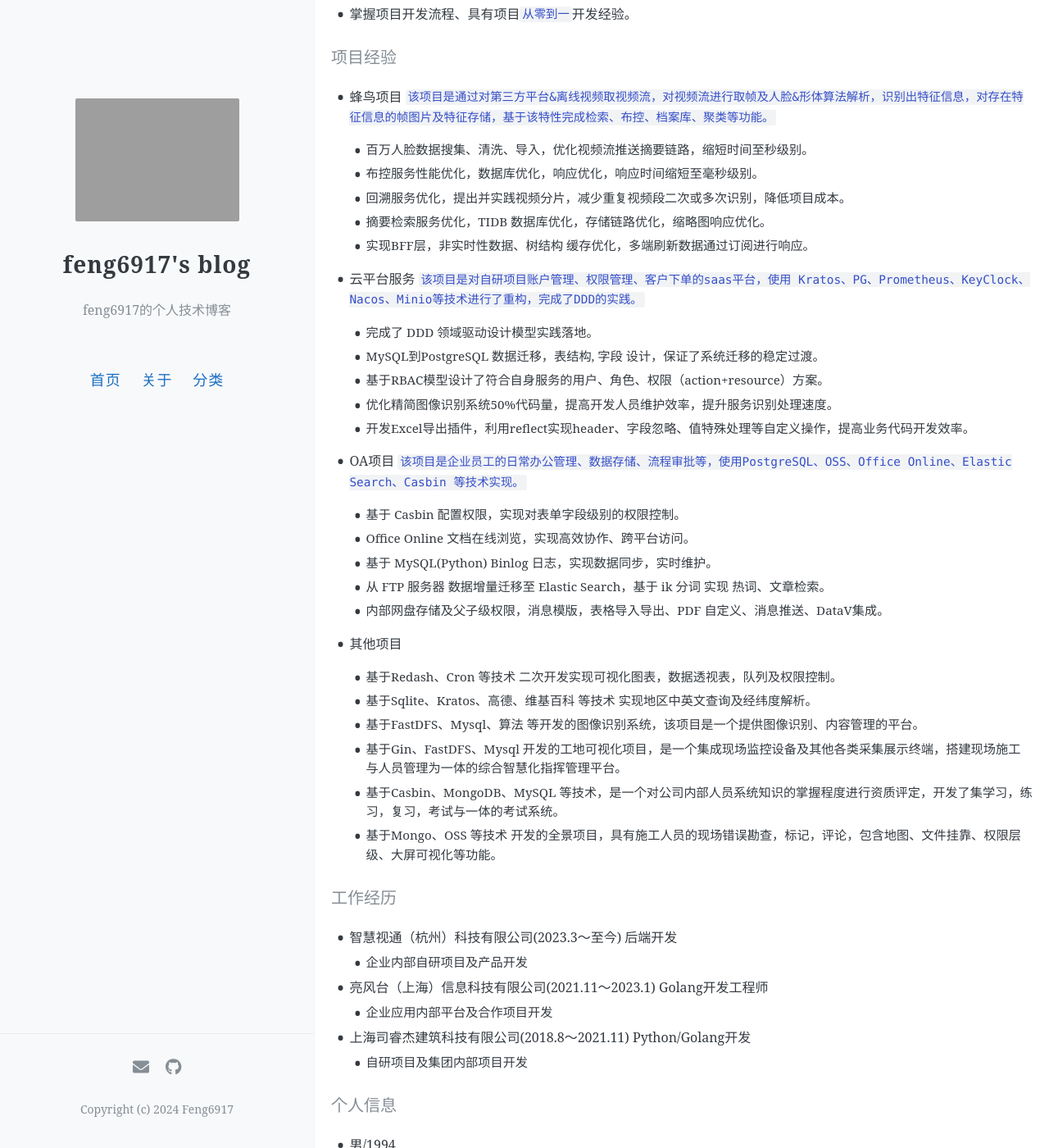
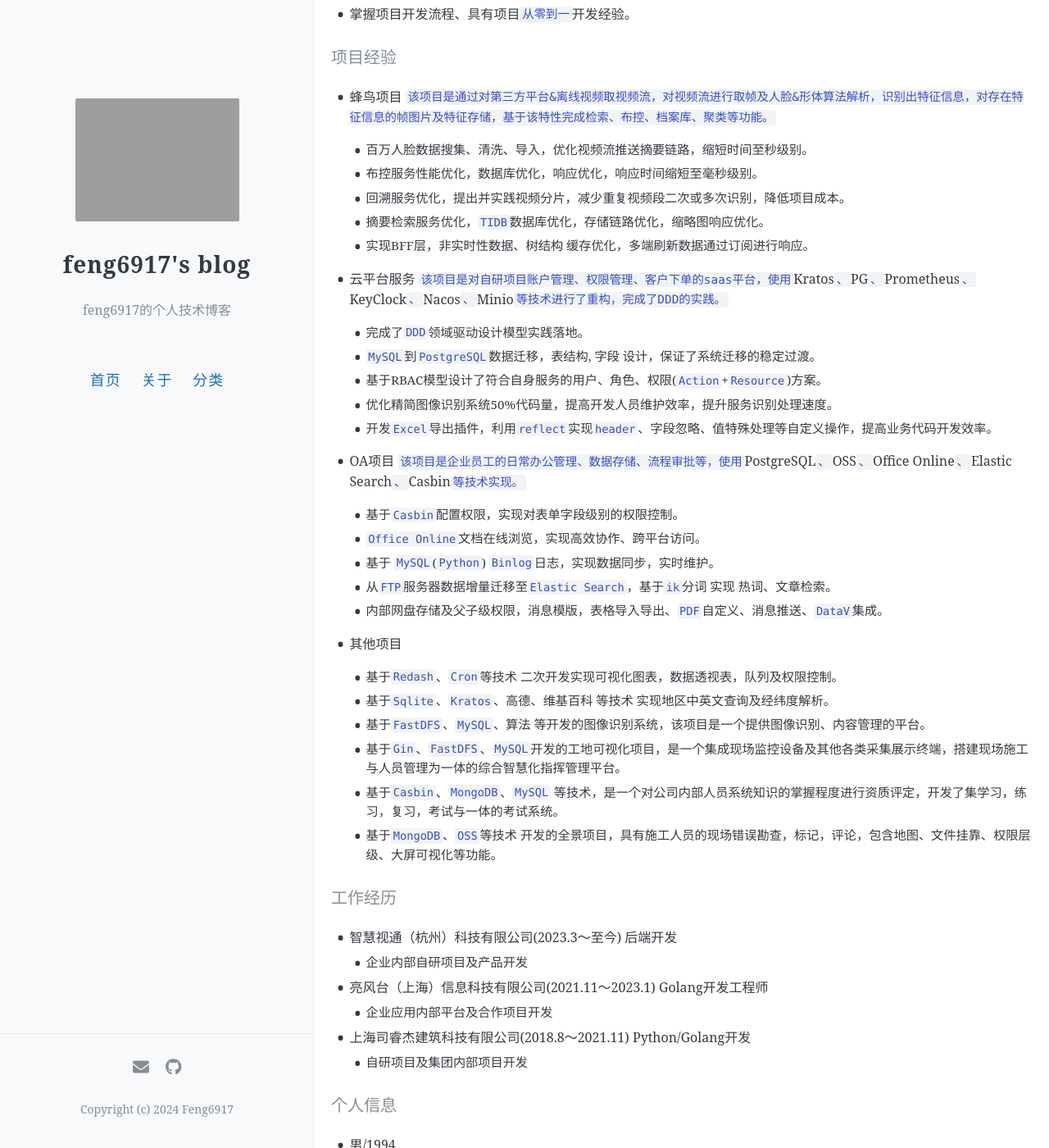
Before and after one commit to feng6917/feng6917.github.io, a Jekyll site: the page built from _posts/2024-10-12-resume.md, in a window 1280 px wide and 1400 px high, scrolled down 575 px. Shown: the whole window at 82% size. Built offline with Jekyll 4.4.1, drawn with Linux system fonts in a browser that asks for light colours; our own code applies the rules of GitHub Pages for plain Markdown files; comment, search, counter and statistics services are not loaded; some of the changed text lies outside the part shown.

Commit message:
fix: resume

```diff
--- a/_posts/2024-10-12-resume.md
+++ b/_posts/2024-10-12-resume.md
@@ -23,35 +23,35 @@
   - 百万人脸数据搜集、清洗、导入，优化视频流推送摘要链路，缩短时间至秒级别。
   - 布控服务性能优化，数据库优化，响应优化，响应时间缩短至毫秒级别。
   - 回溯服务优化，提出并实践视频分片，减少重复视频段二次或多次识别，降低项目成本。
-  - 摘要检索服务优化，TIDB 数据库优化，存储链路优化，缩略图响应优化。
+  - 摘要检索服务优化，`TIDB`数据库优化，存储链路优化，缩略图响应优化。
   - 实现BFF层，非实时性数据、树结构 缓存优化，多端刷新数据通过订阅进行响应。
 
 - 云平台服务
-    `该项目是对自研项目账户管理、权限管理、客户下单的saas平台，使用 Kratos、PG、Prometheus、KeyClock、Nacos、Minio等技术进行了重构，完成了DDD的实践。`
+    `该项目是对自研项目账户管理、权限管理、客户下单的saas平台，使用`Kratos`、`PG`、`Prometheus`、`KeyClock`、`Nacos`、`Minio`等技术进行了重构，完成了DDD的实践。`
 
-  - 完成了 DDD 领域驱动设计模型实践落地。
-  - MySQL到PostgreSQL 数据迁移，表结构, 字段 设计，保证了系统迁移的稳定过渡。
-  - 基于RBAC模型设计了符合自身服务的用户、角色、权限（action+resource）方案。
+  - 完成了`DDD`领域驱动设计模型实践落地。
+  - `MySQL`到`PostgreSQL`数据迁移，表结构, 字段 设计，保证了系统迁移的稳定过渡。
+  - 基于RBAC模型设计了符合自身服务的用户、角色、权限(`Action`+`Resource`)方案。
   - 优化精简图像识别系统50%代码量，提高开发人员维护效率，提升服务识别处理速度。
-  - 开发Excel导出插件，利用reflect实现header、字段忽略、值特殊处理等自定义操作，提高业务代码开发效率。
+  - 开发`Excel`导出插件，利用`reflect`实现`header`、字段忽略、值特殊处理等自定义操作，提高业务代码开发效率。
 
 - OA项目
-    `该项目是企业员工的日常办公管理、数据存储、流程审批等，使用PostgreSQL、OSS、Office Online、Elastic Search、Casbin 等技术实现。`
+    `该项目是企业员工的日常办公管理、数据存储、流程审批等，使用`PostgreSQL`、`OSS`、`Office Online`、`Elastic Search`、`Casbin`等技术实现。`
 
-  - 基于 Casbin 配置权限，实现对表单字段级别的权限控制。
-  - Office Online 文档在线浏览，实现高效协作、跨平台访问。
-  - 基于 MySQL(Python) Binlog 日志，实现数据同步，实时维护。
-  - 从 FTP 服务器 数据增量迁移至 Elastic Search，基于 ik 分词 实现 热词、文章检索。
-  - 内部网盘存储及父子级权限，消息模版，表格导入导出、PDF 自定义、消息推送、DataV集成。
+  - 基于`Casbin`配置权限，实现对表单字段级别的权限控制。
+  - `Office Online`文档在线浏览，实现高效协作、跨平台访问。
+  - 基于 `MySQL`(`Python`) `Binlog`日志，实现数据同步，实时维护。
+  - 从`FTP`服务器数据增量迁移至`Elastic Search`，基于`ik`分词 实现 热词、文章检索。
+  - 内部网盘存储及父子级权限，消息模版，表格导入导出、`PDF`自定义、消息推送、`DataV`集成。
 
 - 其他项目
 
-  - 基于Redash、Cron 等技术 二次开发实现可视化图表，数据透视表，队列及权限控制。
-  - 基于Sqlite、Kratos、高德、维基百科 等技术 实现地区中英文查询及经纬度解析。
-  - 基于FastDFS、Mysql、算法 等开发的图像识别系统，该项目是一个提供图像识别、内容管理的平台。
-  - 基于Gin、FastDFS、Mysql 开发的工地可视化项目，是一个集成现场监控设备及其他各类采集展示终端，搭建现场施工与人员管理为一体的综合智慧化指挥管理平台。
-  - 基于Casbin、MongoDB、MySQL 等技术，是一个对公司内部人员系统知识的掌握程度进行资质评定，开发了集学习，练习，复习，考试与一体的考试系统。
-  - 基于Mongo、OSS 等技术 开发的全景项目，具有施工人员的现场错误勘查，标记，评论，包含地图、文件挂靠、权限层级、大屏可视化等功能。
+  - 基于`Redash`、`Cron`等技术 二次开发实现可视化图表，数据透视表，队列及权限控制。
+  - 基于`Sqlite`、`Kratos`、高德、维基百科 等技术 实现地区中英文查询及经纬度解析。
+  - 基于`FastDFS`、`MySQL`、算法 等开发的图像识别系统，该项目是一个提供图像识别、内容管理的平台。
+  - 基于`Gin`、`FastDFS`、`MySQL`开发的工地可视化项目，是一个集成现场监控设备及其他各类采集展示终端，搭建现场施工与人员管理为一体的综合智慧化指挥管理平台。
+  - 基于`Casbin`、`MongoDB`、`MySQL` 等技术，是一个对公司内部人员系统知识的掌握程度进行资质评定，开发了集学习，练习，复习，考试与一体的考试系统。
+  - 基于`MongoDB`、`OSS`等技术 开发的全景项目，具有施工人员的现场错误勘查，标记，评论，包含地图、文件挂靠、权限层级、大屏可视化等功能。
 
 #### 工作经历
 
```
Also changed, not shown: other parts of _posts/2024-10-12-resume.md (+3 -3 lines).
